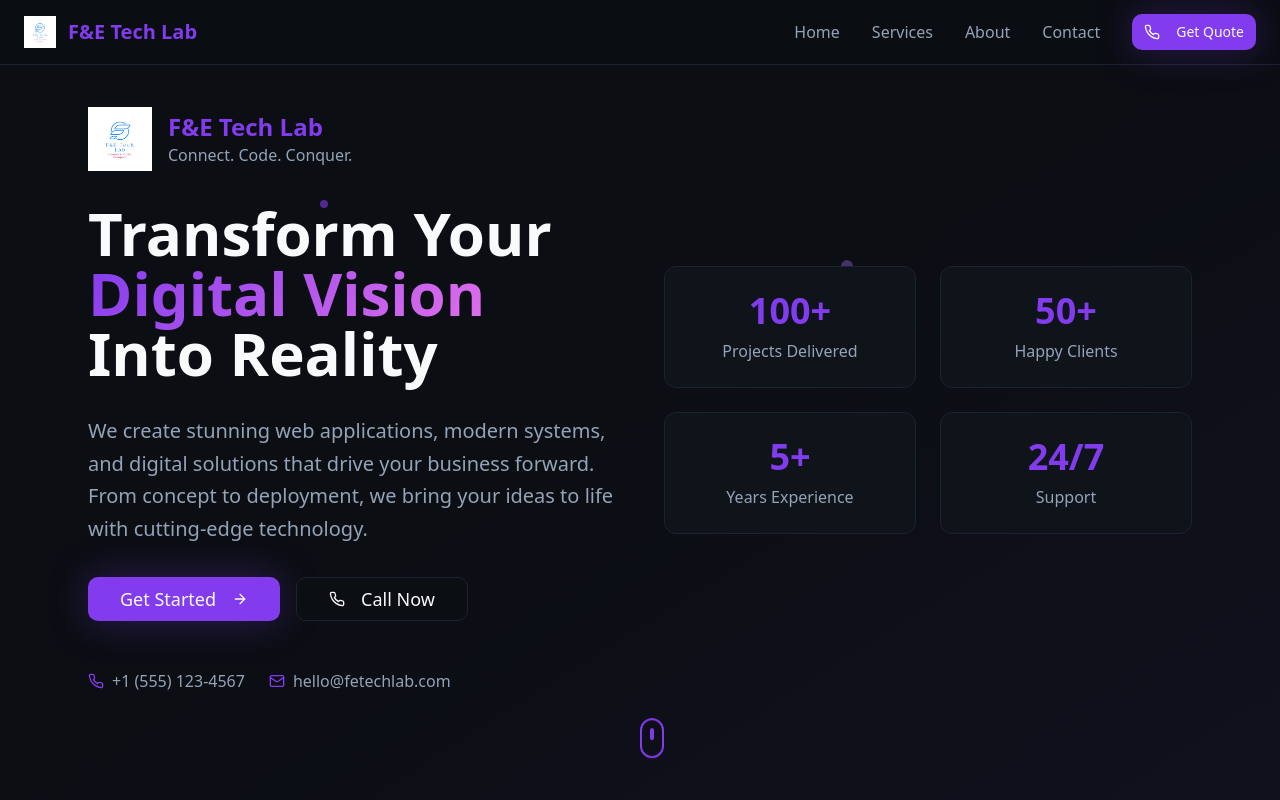
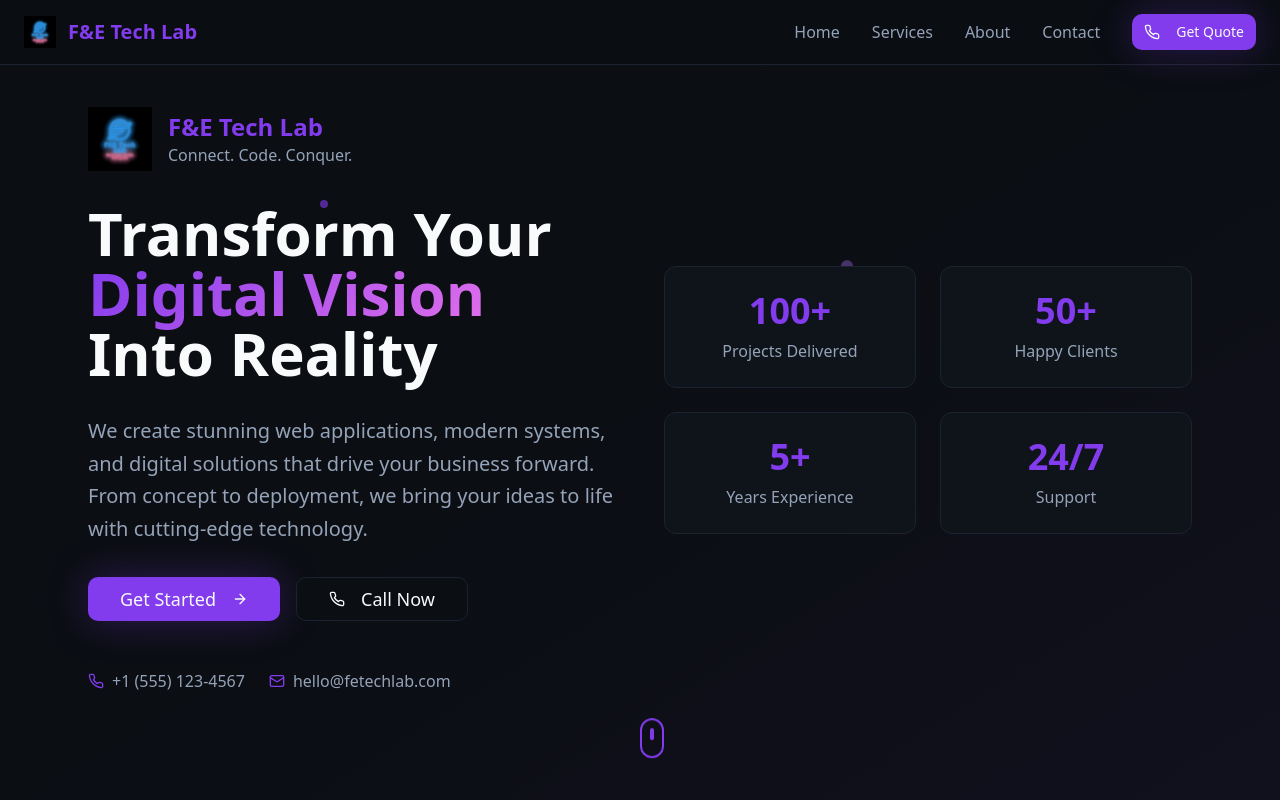
Before and after one commit to lixy120d/AI-POWERE-WEB, a React (Vite) app: page / in a window 1280 px wide. Shown: the top 800 px of the page. Built offline with nearby package versions, Linux system fonts and the light colour scheme.

Commit message:
Add transparent logo
Use the provided Canva link to access and add the logo to the website with a transparent background.

```diff
--- a/src/components/HeroSection.tsx
+++ b/src/components/HeroSection.tsx
@@ -1,5 +1,6 @@
 import { Button } from "@/components/ui/button";
 import { ArrowRight, Phone, Mail } from "lucide-react";
+import feLogo from "@/assets/fe-tech-lab-logo.png";
 
 export const HeroSection = () => {
   return (
@@ -17,7 +18,7 @@ export const HeroSection = () => {
         <div className="space-y-8 animate-slide-up">
           <div className="flex items-center space-x-4 mb-6">
             <img
-              src="/lovable-uploads/3c1f70c1-c8ca-4895-9763-9ec472727f50.png"
+              src={feLogo}
               alt="F&E Tech Lab Logo"
               className="w-16 h-16"
             />
--- a/src/components/Navigation.tsx
+++ b/src/components/Navigation.tsx
@@ -2,6 +2,7 @@ import { Button } from "@/components/ui/button";
 import { Sheet, SheetContent, SheetTrigger } from "@/components/ui/sheet";
 import { Menu, Phone } from "lucide-react";
 import { useState } from "react";
+import feLogo from "@/assets/fe-tech-lab-logo.png";
 
 export const Navigation = () => {
   const [isOpen, setIsOpen] = useState(false);
@@ -28,7 +29,7 @@ export const Navigation = () => {
           {/* Logo */}
           <div className="flex items-center space-x-3">
             <img
-              src="/lovable-uploads/3c1f70c1-c8ca-4895-9763-9ec472727f50.png"
+              src={feLogo}
               alt="F&E Tech Lab Logo"
               className="w-8 h-8"
             />
```
Also changed, not shown: src/assets/fe-tech-lab-logo.png (added).
